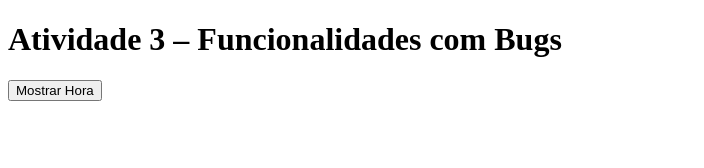
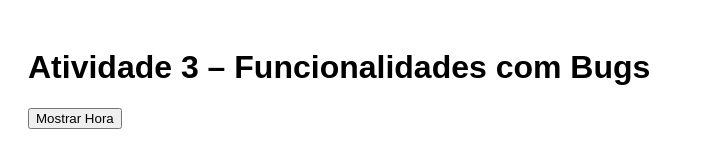
Before and after one commit to yslucass/atividade-funcionalidades-e-bugfix, a plain HTML site: page index.html in a window 1280 px wide. Shown: the whole page, without its empty margins (0-704 px from the left). Drawn offline with Linux system fonts and the light colour scheme.

Commit message:
Adiciona estilo básico no layout

```diff
--- a/index.html
+++ b/index.html
@@ -5,6 +5,13 @@
     <title>Atividade 3</title>
 </head>
 <body>
+    <style>
+    body {
+        font-family: Arial, sans-serif;
+        padding: 20px;
+    }
+</style>
+
     <h1>Atividade 3 – Funcionalidades com Bugs</h1>
 
     <!-- Funcionalidade 1: Exibir hora (bug proposital: ID errado no HTML) -->
```
